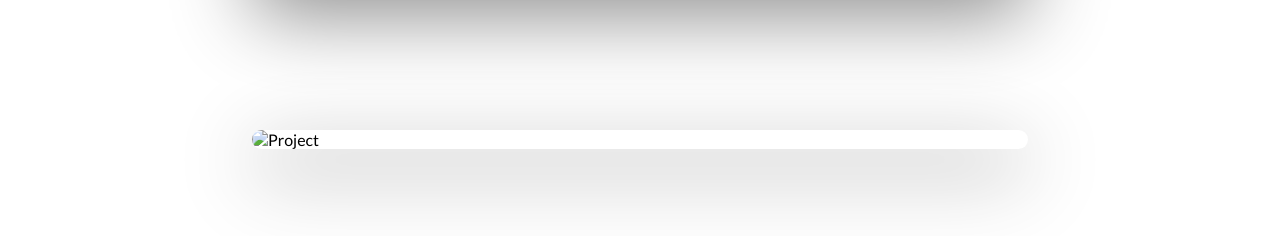
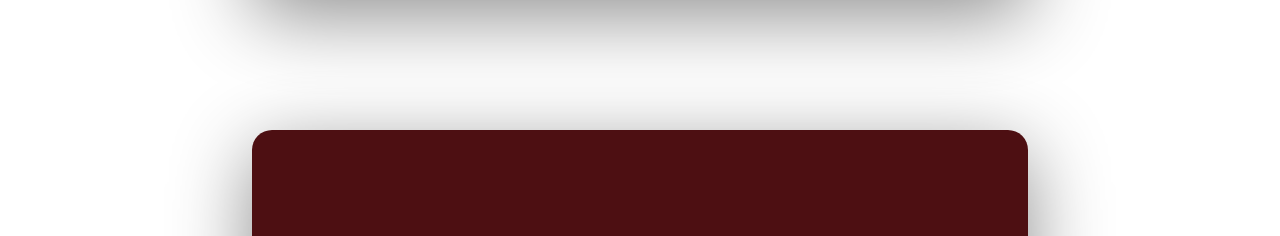
Before and after one commit to charlieorch/portfolio, a plain HTML site: page index.html in a window 1280 px wide. Shown: the part 2640-2876 px from the top of the page. Drawn offline with Linux system fonts and the light colour scheme.

Commit message:
Update index.html

```diff
--- a/index.html
+++ b/index.html
@@ -282,7 +282,7 @@
             <li class="project">
               <div class="project__wrapper">
                 <img
-                  src="./assets/txst_img.jpg
+                  src="./assets/txst_img.jpg"
                   class="project__img"
                   alt="Project"
                 />
```
